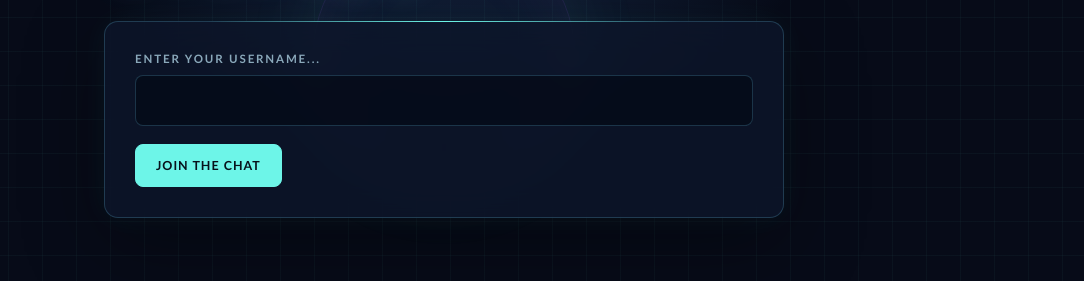
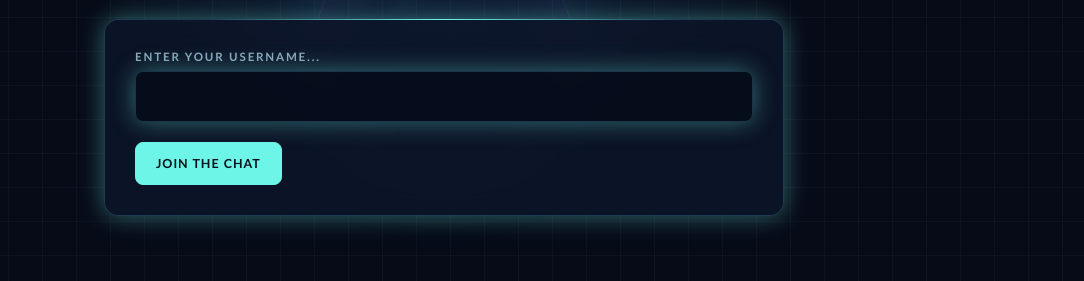
Before and after one commit to 1Kr3ksu/Chat-app, a website: page index.html in a window 1280 px wide. In both pictures the pointer is over the element 640 px from the left and 340 px from the top of the page. Shown: the part 221-502 px from the top of the page, without its empty margins (196-1280 px from the left). Drawn offline with Linux system fonts and the light colour scheme.

Commit message:
Enhance hover effects for username form and input fields

```diff
--- a/css/style.css
+++ b/css/style.css
@@ -63,6 +63,7 @@ h1 {
 	background-clip: text;
 }
 
+
 #username-form,
 .mainChat {
 	position: relative;
@@ -86,7 +87,10 @@ h1 {
 	background: linear-gradient(90deg, transparent, var(--accent), transparent);
 	content: "";
 }
-
+#username-form:hover{
+	transform: translateY(-2px);
+    box-shadow: 0 0 24px rgba(109, 245, 232, 0.4);
+}
 label {
 	display: block;
 	margin-bottom: 10px;
@@ -108,6 +112,10 @@ input {
 	color: var(--ink);
 	font: inherit;
 	transition: border-color 180ms ease, box-shadow 180ms ease, background 180ms ease;
+}
+input:hover{
+	   transform: translateY(-2px);
+    box-shadow: 0 0 24px rgba(109, 245, 232, 0.4);
 }
 
 input::placeholder {
```
